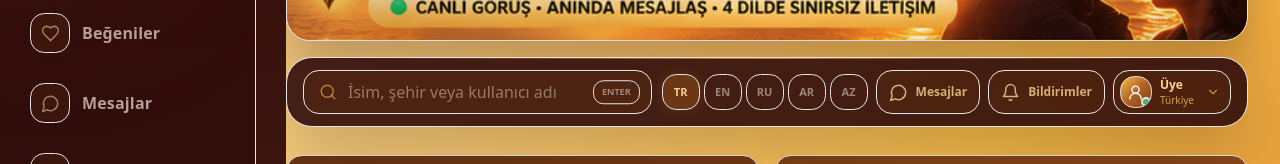
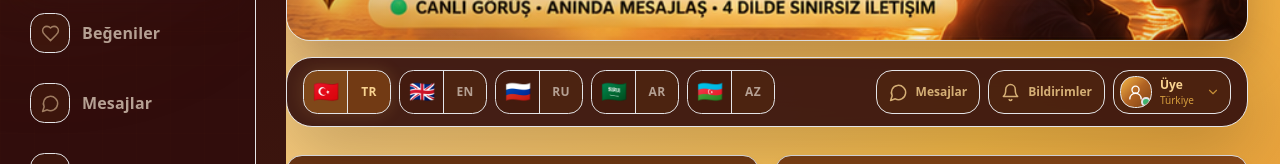
Before and after one commit to ylmzchdr/egelove-backend, a Next.js app in the folder frontend/: page /dashboard in a window 1280 px wide. Shown: the part 207-371 px from the top of the page. Built offline with nearby package versions, Linux system fonts and the light colour scheme; no server answers.

Commit message:
feat: replace dashboard search with flag language buttons

```diff
--- a/frontend/components/dashboard/Topbar.tsx
+++ b/frontend/components/dashboard/Topbar.tsx
@@ -292,53 +292,8 @@ export default function Topbar({
           />
         </button>
 
-        {/* ARAMA */}
-        <form
-          onSubmit={handleSearch}
-         className="group relative hidden min-w-0 flex-1 md:block md:max-w-[420px] lg:max-w-[450px] xl:max-w-[480px]"
-        >
-          <Search
-            className="pointer-events-none absolute left-4 top-1/2 h-[18px] w-[18px] -translate-y-1/2 text-[#F6BA48]/60 transition-colors duration-300 group-focus-within:text-[#F6BA48]"
-            strokeWidth={1.9}
-          />
-
-          <input
-            type="search"
-            value={searchValue}
-            onChange={(event) =>
-              setSearchValue(
-                event.target.value,
-              )
-            }
-            placeholder={topbarText.search}
-            aria-label={topbarText.member}
-            className="h-11 w-full rounded-2xl border border-[#F6BA48]/25 bg-[#512510]/55 pl-11 pr-20 text-base font-medium text-[#F8D290] outline-none transition-all duration-300 placeholder:text-[#B5A093]/70 hover:border-[#F6BA48]/40 focus:border-[#F6BA48]/60 focus:bg-[#683312]/55 focus:shadow-[0_0_0_4px_rgba(246,186,72,0.10)]"
-          />
-
-          <span className="pointer-events-none absolute right-3 top-1/2 hidden -translate-y-1/2 rounded-lg border border-[#F6BA48]/20 bg-[#512510]/60 px-2 py-1 text-[9px] font-bold text-[#B5A093]/80 xl:block">
-            ENTER
-          </span>
-        </form>
-
-        {/* MOBİL ARAMA */}
-        <Link
-          href="/search"
-          aria-label={topbarText.member}
-          className="flex h-11 w-11 shrink-0 items-center justify-center rounded-2xl border border-[#F6BA48]/25 bg-[#512510]/65 text-[#F8D290]/75 transition-all duration-300 hover:border-[#F6BA48]/55 hover:bg-[#7E4114]/60 hover:text-[#F6BA48] md:hidden"
-        >
-          <Search
-            className="h-[19px] w-[19px]"
-            strokeWidth={1.9}
-          />
-        </Link>
-
-        {/* SAĞ KONTROLLER */}
-        <div className="ml-auto flex min-w-0 shrink-0 items-center gap-2">
-
-          {/* TEMA */}
-
-          {/* DİLLER */}
-<div className="hidden items-center gap-1 sm:flex">
+        {/* DİL SEÇENEKLERİ */}
+<div className="flex flex-1 items-center gap-2">
   {languages.map((language) => {
     const isSelected = lang === language.code;
 
@@ -348,19 +303,44 @@ export default function Topbar({
         type="button"
         onClick={() => handleLanguageChange(language.code)}
         aria-label={`${language.label} diline geç`}
+        title={language.label}
         className={[
-          "flex h-9 min-w-[38px] items-center justify-center rounded-xl px-2",
-          "text-[11px] font-extrabold transition-all duration-200",
+          "group flex h-11 shrink-0 overflow-hidden rounded-xl border transition-all duration-200",
           isSelected
-            ? "border border-[#F6BA48]/60 bg-[#7E4114]/70 text-[#F8D290] shadow-[0_0_14px_rgba(246,186,72,0.12)]"
-            : "border border-transparent text-[#B5A093]/80 hover:border-[#F6BA48]/30 hover:bg-[#7E4114]/45 hover:text-[#F8D290]",
+            ? "border-[#F6BA48]/80 bg-[#7E4114]/80 shadow-[0_0_16px_rgba(246,186,72,0.16)]"
+            : "border-[#F6BA48]/25 bg-[#512510]/65 hover:border-[#F6BA48]/55 hover:bg-[#7E4114]/55",
         ].join(" ")}
       >
-        {language.shortLabel}
+        <span
+          className={[
+            "flex h-full w-11 items-center justify-center border-r text-[21px]",
+            isSelected
+              ? "border-[#F6BA48]/50 bg-[#F6BA48]/10"
+              : "border-[#F6BA48]/20 bg-[#310D0C]/35",
+          ].join(" ")}
+        >
+          {language.flag}
+        </span>
+
+        <span
+          className={[
+            "flex h-full min-w-[42px] items-center justify-center px-3 text-xs font-black tracking-wide",
+            isSelected
+              ? "text-[#F8D290]"
+              : "text-[#B5A093] group-hover:text-[#F8D290]",
+          ].join(" ")}
+        >
+          {language.shortLabel}
+        </span>
       </button>
     );
   })}
+
+  <span className="flex-1" />
 </div>
+
+{/* SAĞ KONTROLLER */}
+<div className="ml-auto flex min-w-0 shrink-0 items-center gap-2">
           {/* MESAJLAR */}
           <div className="relative">
             <button
```
